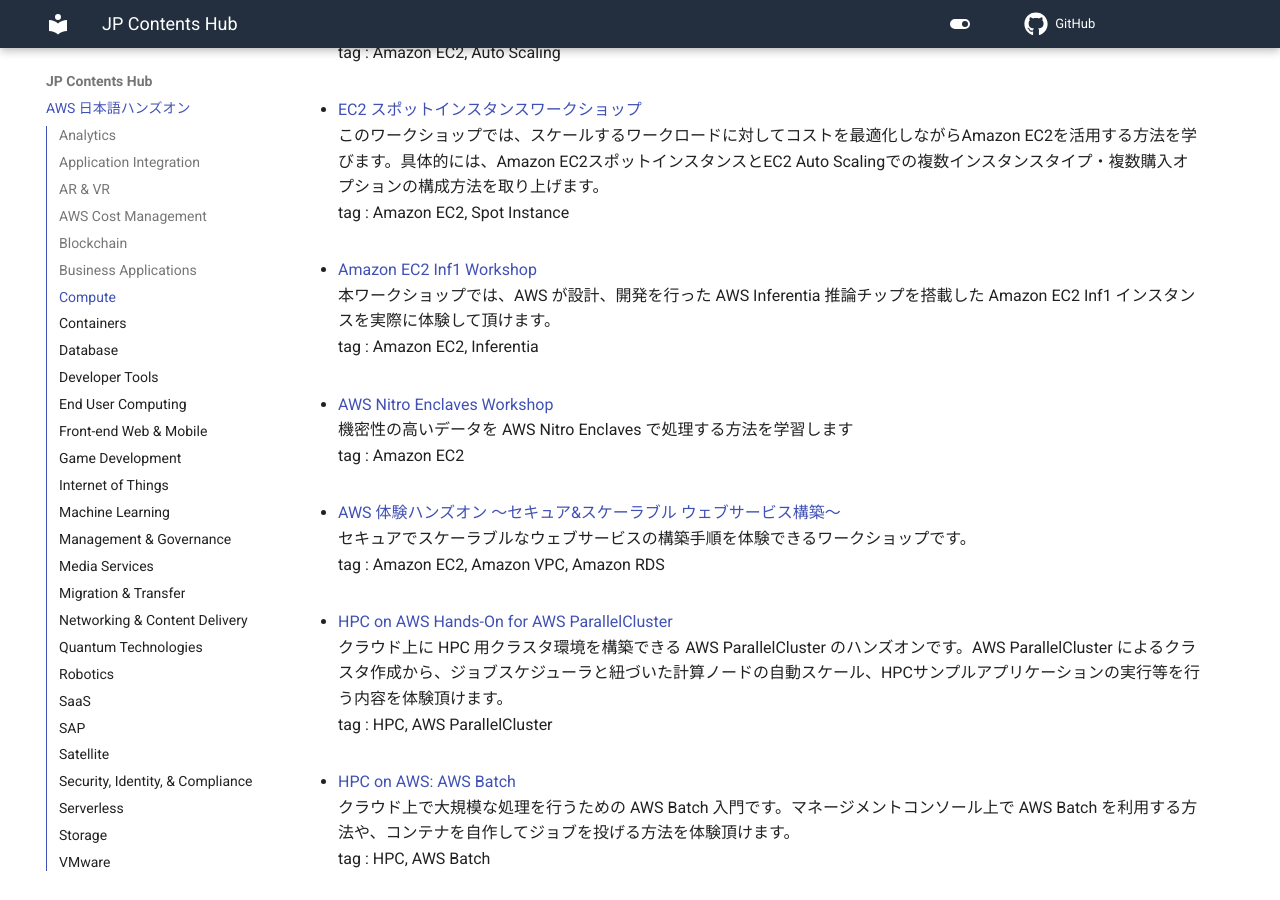
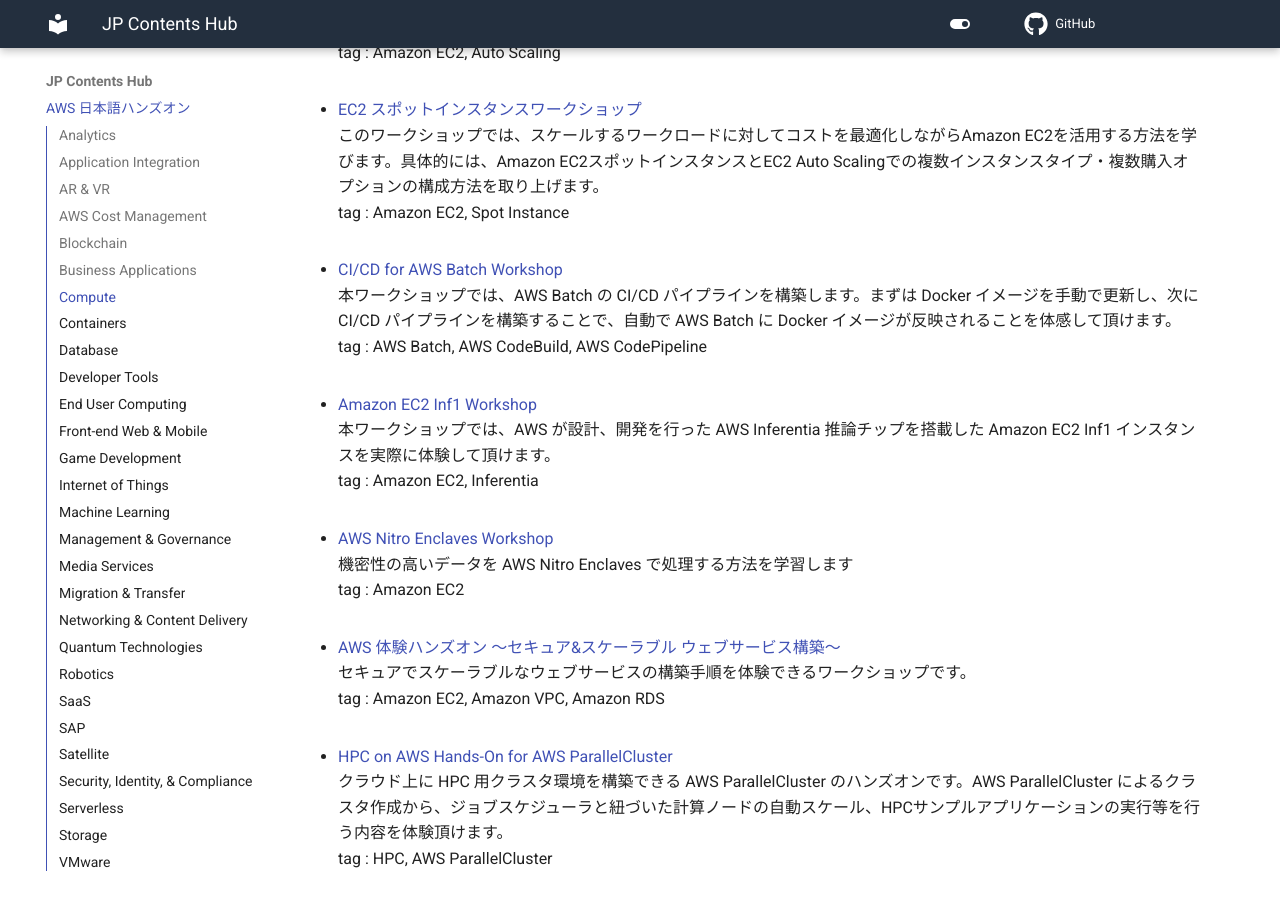
Before and after one commit to aws-samples/jp-contents-hub, an MkDocs documentation site: the page built from content/index.md, in a window 1280 px wide and 900 px high, scrolled down 7812 px. Built offline with MkDocs 1.6.1 and Material for MkDocs 9.7.7, drawn with Linux system fonts in a browser that asks for light colours; comment, search, counter and statistics services are not loaded.

Commit message:
add: 新規ハンズオンコンテンツ追加

```diff
--- a/content/index.md
+++ b/content/index.md
@@ -203,6 +203,10 @@
 - <a href="https://ec2spotworkshops.com/ja/" target="_blank" onclick="sendClickCount()" onauxclick="sendClickCount()">EC2 スポットインスタンスワークショップ</a>
 このワークショップでは、スケールするワークロードに対してコストを最適化しながらAmazon EC2を活用する方法を学びます。具体的には、Amazon EC2スポットインスタンスとEC2 Auto Scalingでの複数インスタンスタイプ・複数購入オプションの構成方法を取り上げます。
 tag : Amazon EC2, Spot Instance
+
+- <a href="https://catalog.us-east-1.prod.workshops.aws/workshops/b6ea8509-42a3-4792-9020-24f9210d32f2/ja-JP" target="_blank" onclick="sendClickCount()" onauxclick="sendClickCount()">CI/CD for AWS Batch Workshop</a>
+本ワークショップでは、AWS Batch の CI/CD パイプラインを構築します。まずは Docker イメージを手動で更新し、次に CI/CD パイプラインを構築することで、自動で AWS Batch に Docker イメージが反映されることを体感して頂けます。
+tag : AWS Batch, AWS CodeBuild, AWS CodePipeline
 
 - <a href="https://dcj71ciaiav4i.cloudfront.net/DF2C2C00-CD94-11EB-9681-5F0F8AE2FC7B/" target="_blank" onclick="sendClickCount()" onauxclick="sendClickCount()">Amazon EC2 Inf1 Workshop</a>
 本ワークショップでは、AWS が設計、開発を行った AWS Inferentia 推論チップを搭載した Amazon EC2 Inf1 インスタンスを実際に体験して頂けます。
```
Also changed, not shown: README.md (+5 -0 lines).
